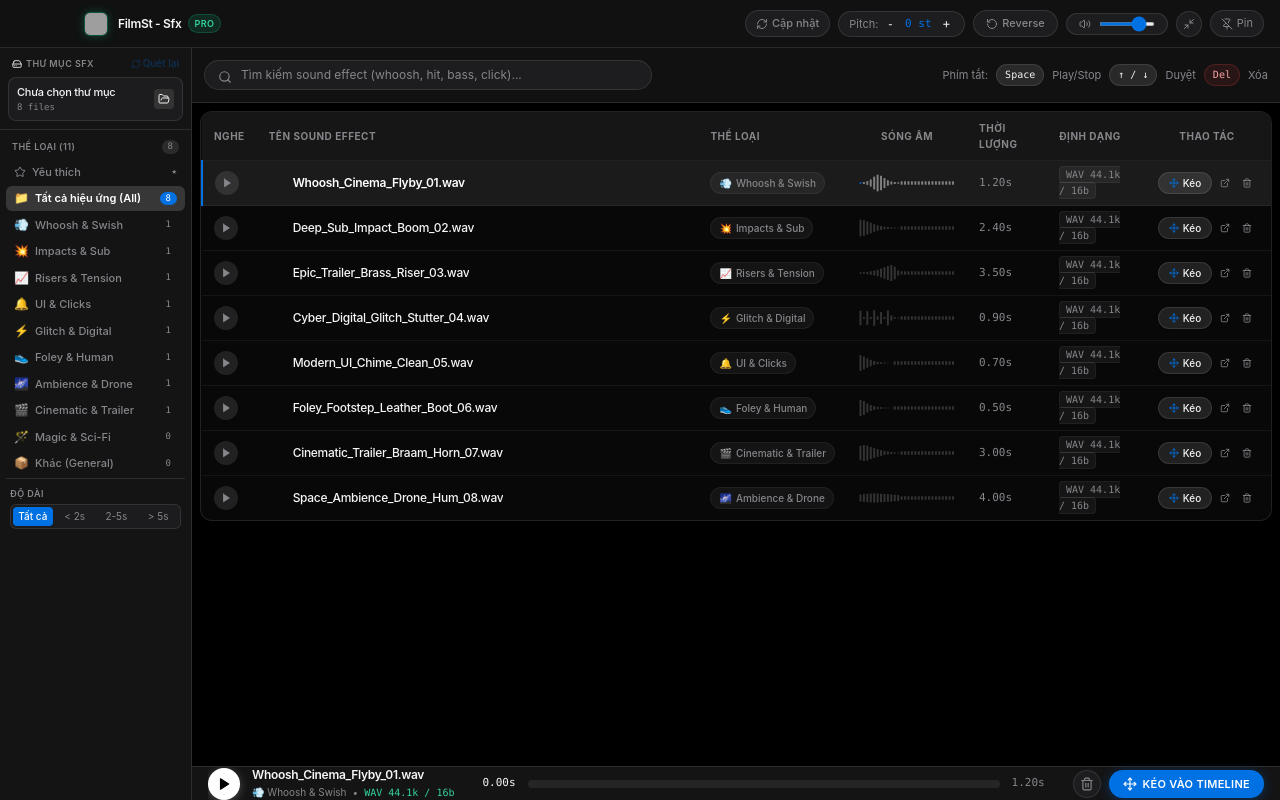
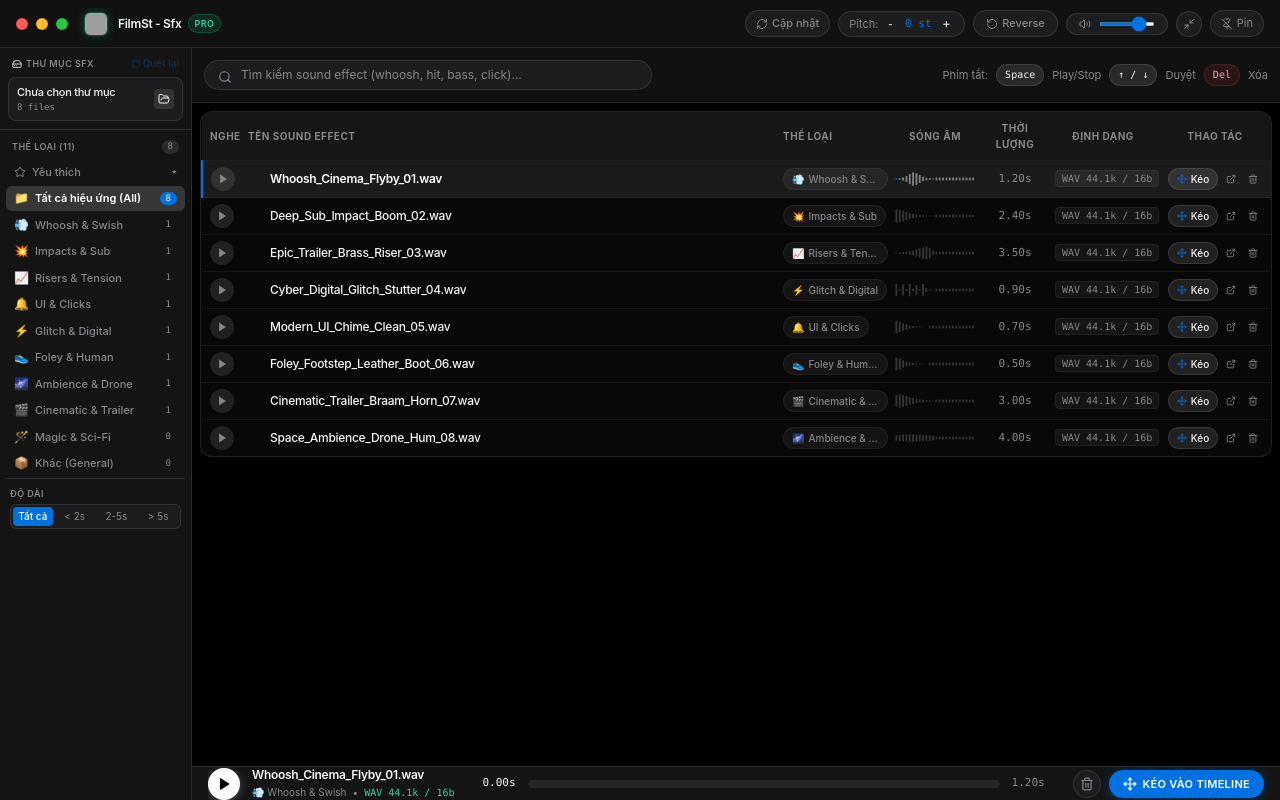
Before and after one commit to filmstnet/Cine-SFX, a React (Vite) app: page / in a window 1280 px wide. Built offline with nearby package versions, Linux system fonts and the light colour scheme; grey boxes are pictures that could not be loaded.

Commit message:
docs: update application screenshot with compacted columns and delete actions

```diff
--- a/src/components/Header.jsx
+++ b/src/components/Header.jsx
@@ -81,7 +81,14 @@ export default function Header({
         style={{ WebkitAppRegion: 'drag', paddingLeft: '84px' }}
       >
         {/* Brand & macOS traffic lights spacing */}
-        <div className="flex items-center gap-2.5" style={{ WebkitAppRegion: 'no-drag' }}>
+        <div className="flex items-center gap-2.5 relative" style={{ WebkitAppRegion: 'no-drag' }}>
+          {!window.electronAPI && (
+            <div className="absolute -left-[68px] flex items-center gap-2">
+              <div className="w-3 h-3 rounded-full bg-[#ff5f57] border border-[#e0443e]/50"></div>
+              <div className="w-3 h-3 rounded-full bg-[#febc2e] border border-[#d89e24]/50"></div>
+              <div className="w-3 h-3 rounded-full bg-[#28c840] border border-[#1aab29]/50"></div>
+            </div>
+          )}
           <div className="w-6 h-6 rounded-md overflow-hidden shadow-[0_0_10px_rgba(16,185,129,0.3)] border border-emerald-500/30 flex-shrink-0 bg-[#0d2a1c]">
             <img
               src={appIcon}
--- a/src/components/SoundTable.jsx
+++ b/src/components/SoundTable.jsx
@@ -16,7 +16,7 @@ function MiniRowWaveform({ peaks, isSelected, progress }) {
 
     ctx.clearRect(0, 0, w, h);
 
-    const barCount = 28;
+    const barCount = 24;
     const barWidth = w / barCount;
 
     for (let i = 0; i < barCount; i++) {
@@ -36,7 +36,7 @@ function MiniRowWaveform({ peaks, isSelected, progress }) {
     }
   }, [peaks, isSelected, progress]);
 
-  return <canvas ref={canvasRef} className="w-24 h-5 block" />;
+  return <canvas ref={canvasRef} className="w-20 h-4 block" />;
 }
 
 export default function SoundTable({
@@ -64,16 +64,16 @@ export default function SoundTable({
   return (
     <div className="flex-1 overflow-y-auto p-2">
       <div className="rounded-xl border border-white/10 overflow-hidden bg-[#161617]/40">
-        <table className="w-full text-left text-xs border-collapse">
+        <table className="w-full text-left text-xs border-collapse table-fixed">
           <thead className="bg-[#161617] sticky top-0 z-10 border-b border-white/10 text-[10px] text-[#86868b] uppercase tracking-wider select-none">
             <tr>
-              <th className="py-2 px-3 w-10 text-center">Nghe</th>
-              <th className="py-2 px-3">Tên Sound Effect</th>
-              <th className="py-2 px-3 w-32">Thể loại</th>
-              <th className="py-2 px-3 w-28 text-center">Sóng âm</th>
-              <th className="py-2 px-3 w-20">Thời lượng</th>
-              <th className="py-2 px-3 w-24">Định dạng</th>
-              <th className="py-2 px-3 w-32 text-center">Thao tác</th>
+              <th className="py-2 px-2 w-9 text-center">Nghe</th>
+              <th className="py-2 px-2.5 min-w-[140px]">Tên Sound Effect</th>
+              <th className="py-2 px-2 w-28">Thể loại</th>
+              <th className="py-2 px-2 w-24 text-center">Sóng âm</th>
+              <th className="py-2 px-2 w-16 text-center">Thời lượng</th>
+              <th className="py-2 px-2 w-28 text-center">Định dạng</th>
+              <th className="py-2 px-2 w-28 text-center">Thao tác</th>
             </tr>
           </thead>
           <tbody className="divide-y divide-white/5">
@@ -107,13 +107,13 @@ export default function SoundTable({
                   }`}
                 >
                   {/* Play Button */}
-                  <td className="py-1.5 px-3 text-center">
+                  <td className="py-1.5 px-2 text-center w-9">
                     <button
                       onClick={(e) => {
                         e.stopPropagation();
                         onTogglePlaySound(sound);
                       }}
-                      className={`w-6 h-6 rounded-full flex items-center justify-center transition duration-150 active:scale-90 ${
+                      className={`w-6 h-6 rounded-full flex items-center justify-center transition duration-150 active:scale-90 mx-auto ${
                         isThisPlaying
                           ? 'bg-[#0071e3] text-white shadow-sm'
                           : 'bg-white/10 text-[#86868b] group-hover:text-white group-hover:bg-[#0071e3]'
@@ -128,15 +128,15 @@ export default function SoundTable({
                     </button>
                   </td>
 
-                  {/* Sound Name & Fav */}
-                  <td className="py-1.5 px-3">
-                    <div className="flex items-center gap-2">
+                  {/* Sound Name & Fav (Compacted with min-w-0 and truncate) */}
+                  <td className="py-1.5 px-2.5">
+                    <div className="flex items-center gap-1.5 min-w-0">
                       <button
                         onClick={(e) => {
                           e.stopPropagation();
                           onToggleFavorite(sound.id);
                         }}
-                        className={`p-0.5 rounded hover:bg-white/10 transition ${
+                        className={`p-0.5 rounded hover:bg-white/10 transition shrink-0 ${
                           isFav ? 'text-amber-400' : 'text-[#424245] opacity-0 group-hover:opacity-100 hover:text-white'
                         }`}
                         title={isFav ? "Bỏ yêu thích" : "Yêu thích"}
@@ -144,7 +144,7 @@ export default function SoundTable({
                         <Star className={`w-3 h-3 ${isFav ? 'fill-amber-400' : ''}`} />
                       </button>
                       <span
-                        className={`truncate max-w-md text-xs font-medium tracking-tight ${
+                        className={`truncate text-xs font-medium tracking-tight block ${
                           isSelected ? 'text-white font-semibold' : 'text-[#f5f5f7]'
                         }`}
                         title={sound.name}
@@ -155,15 +155,15 @@ export default function SoundTable({
                   </td>
 
                   {/* Category Badge */}
-                  <td className="py-1.5 px-3">
-                    <span className="inline-flex items-center gap-1 text-[10px] px-2 py-0.5 rounded-full bg-white/5 text-[#86868b] border border-white/5 font-medium">
+                  <td className="py-1.5 px-2 w-28">
+                    <span className="inline-flex items-center gap-1 text-[10px] px-2 py-0.5 rounded-full bg-white/5 text-[#86868b] border border-white/5 font-medium max-w-[105px] truncate">
                       <span>{sound.catIcon || '📁'}</span>
                       <span className="truncate">{sound.catName}</span>
                     </span>
                   </td>
 
                   {/* Mini Inline Waveform */}
-                  <td className="py-1.5 px-3 text-center">
+                  <td className="py-1.5 px-2 w-24 text-center">
                     <div className="flex justify-center">
                       <MiniRowWaveform
                         peaks={sound.peaks}
@@ -174,25 +174,25 @@ export default function SoundTable({
                   </td>
 
                   {/* Duration */}
-                  <td className="py-1.5 px-3 font-mono text-[#86868b] text-[11px]">
+                  <td className="py-1.5 px-2 w-16 text-center font-mono text-[#86868b] text-[11px] whitespace-nowrap">
                     {sound.duration ? sound.duration.toFixed(2) + 's' : '--'}
                   </td>
 
                   {/* Format */}
-                  <td className="py-1.5 px-3 font-mono text-[#86868b] text-[10px]">
+                  <td className="py-1.5 px-2 w-28 text-center font-mono text-[#86868b] text-[10px] whitespace-nowrap">
                     <span className="px-1.5 py-0.5 rounded bg-white/5 border border-white/5">
                       {sound.format}
                     </span>
                   </td>
 
                   {/* Drag Handle, Reveal in Finder & Delete */}
-                  <td className="py-1.5 px-3 text-center">
-                    <div className="inline-flex items-center gap-1">
+                  <td className="py-1.5 px-2 w-28 text-center">
+                    <div className="inline-flex items-center justify-center gap-1">
                       <div
                         draggable="true"
                         onDragStart={handleDragStart}
                         onClick={(e) => e.stopPropagation()}
-                        className="cursor-grab active:cursor-grabbing inline-flex items-center gap-1 px-2.5 py-0.5 rounded-full bg-white/10 hover:bg-[#0071e3] hover:text-white text-[#f5f5f7] border border-white/10 transition duration-150 text-[10px] font-medium active:scale-95 shadow-sm"
+                        className="cursor-grab active:cursor-grabbing inline-flex items-center gap-1 px-2 py-0.5 rounded-full bg-white/10 hover:bg-[#0071e3] hover:text-white text-[#f5f5f7] border border-white/10 transition duration-150 text-[10px] font-medium active:scale-95 shadow-sm"
                         title="Kéo thả trực tiếp vào Timeline dựng phim"
                       >
                         <Move className="w-2.5 h-2.5 text-[#0071e3] group-hover:text-white" />
```
Also changed, not shown: screenshot.png.
